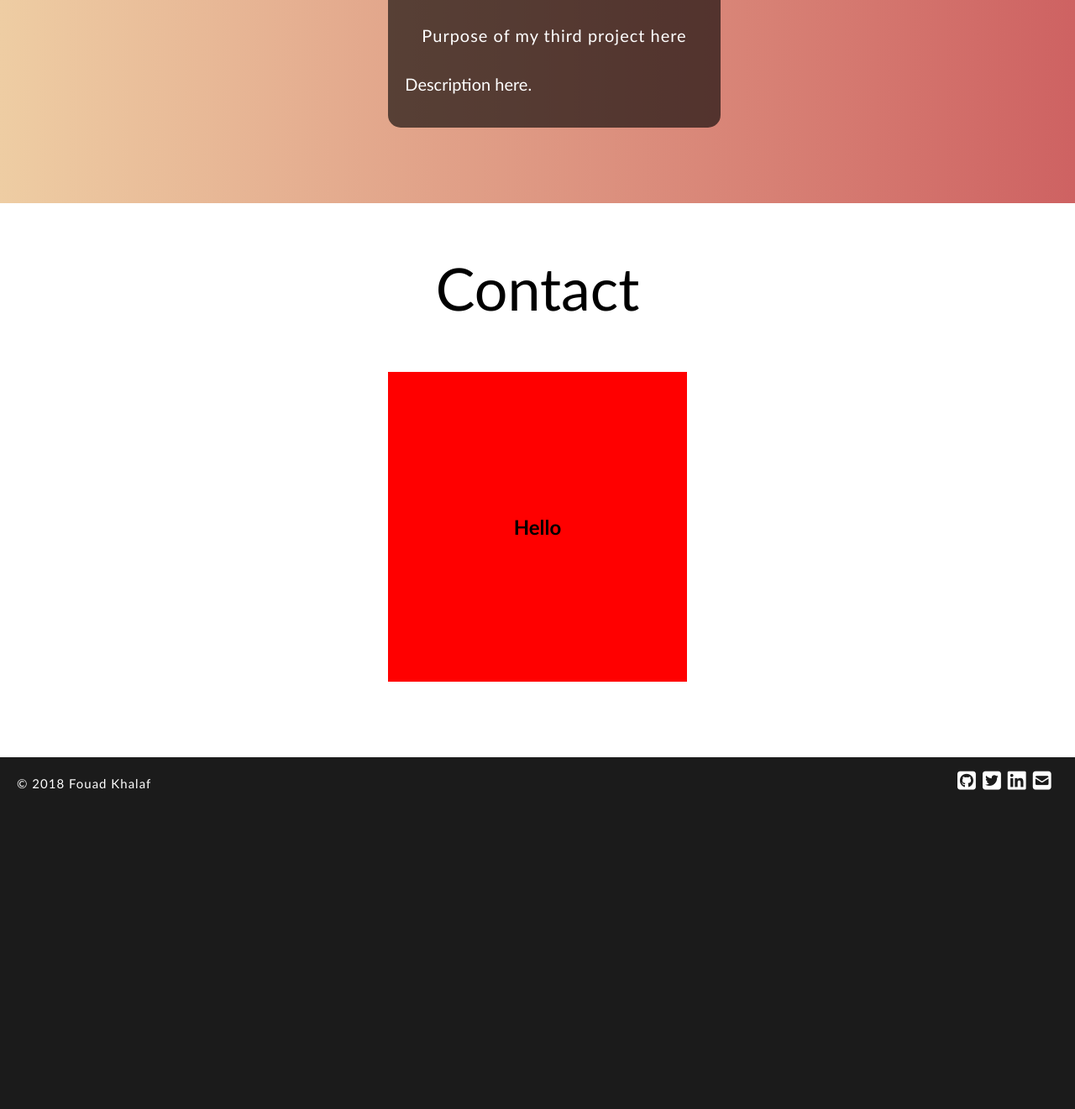
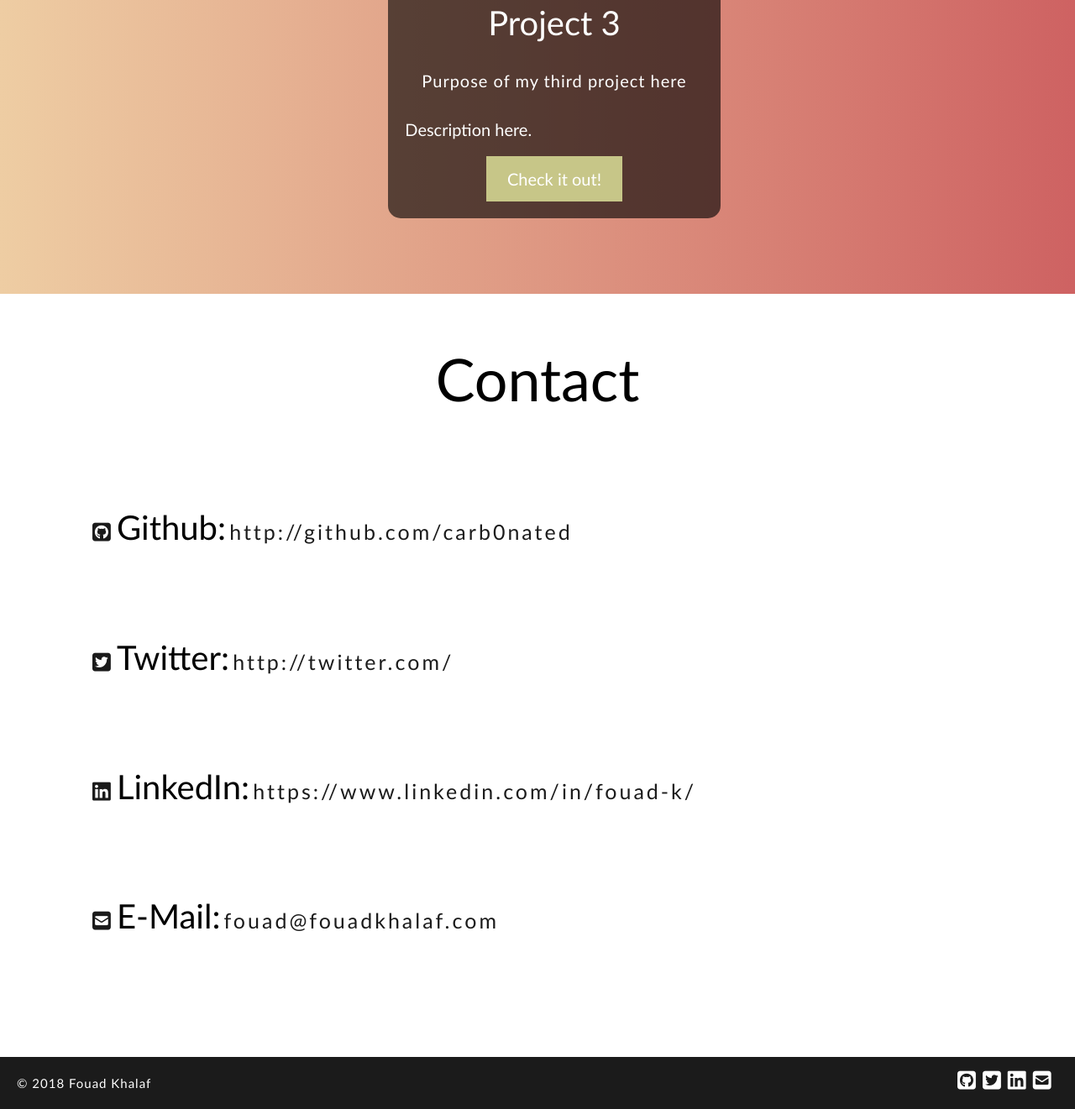
Before and after one commit to carb0nated/my-site, a plain HTML site: page index.html in a window 1280 px wide. Shown: the part 2350-3671 px from the top of the page at 84% size. Before the commit the page ends 3315 px from the top, so only its background shows below. Drawn offline with nearby package versions, Linux system fonts and the light colour scheme.

Commit message:
First version

```diff
--- a/index.html
+++ b/index.html
@@ -32,7 +32,7 @@
                         <li><a href="http://github.com/carb0nated"><i class="fa fa-github-square" aria hidden="true"></i></a></li>
                         <li><a href="http://twitter.com/"><i class="fa fa-twitter-square" aria hidden="true"></i></a></li>
                         <li><a href="https://www.linkedin.com/in/fouad-k/"><i class="fa fa-linkedin-square" aria hidden="true"></i></a></li>
-                        <li><a href="mailto:fouadnouri@outlook.com"><i class="fa fa-envelope-square" aria hidden="true"></i></a></li>
+                        <li><a href="mailto:fouad@fouadkhalaf.com"><i class="fa fa-envelope-square" aria hidden="true"></i></a></li>
                     </ul>
                 </div>
             </section>
@@ -48,6 +48,7 @@
                     <h2>Project 1</h2>
                     <h5>Purpose of my first project here</h5>
                     <p>Description here.</p>
+                    <button type="button">Check it out!</button>
                 </div>
             </div>
 
@@ -57,6 +58,7 @@
                     <h2>Project 2</h2>
                     <h5>Purpose of my second project here</h5>
                     <p>Description here.</p>
+                    <button type="button">Check it out!</button>
                 </div>
             </div>
 
@@ -66,6 +68,7 @@
                         <h2>Project 3</h2>
                         <h5>Purpose of my third project here</h5>
                         <p>Description here.</p>
+                        <button type="button">Check it out!</button>
                     </div>
                 </div>
         </section>
@@ -74,8 +77,34 @@
         <!-- Contact -->
         <section class="contact" id="contact">
                 <h1>Contact</h1>
+
                 <div class="contact-centre">
-                    <h2>Hello</h2>
+                    <div class="contact-method" id="github">
+                        <li><a href="http://github.com/carb0nated"><i class="fa fa-github-square" aria hidden="true"></i></a></li>
+                        <h2>Github:</h2>
+                        <a href="http://github.com/carb0nated">http://github.com/carb0nated</a>
+                    </div>
+                </div>
+                <div class="contact-centre">
+                    <div class="contact-method" id="twitter">
+                        <li><a href="http://twitter.com/"><i class="fa fa-twitter-square" aria hidden="true"></i></a></li>
+                        <h2>Twitter:</h2>
+                        <a href="http://twitter.com/">http://twitter.com/</a>
+                    </div>
+                </div>
+                <div class="contact-centre">
+                    <div class="contact-method" id="linkedin">
+                        <li><a href="https://www.linkedin.com/in/fouad-k/"><i class="fa fa-linkedin-square" aria hidden="true"></i></a></li>
+                        <h2>LinkedIn:</h2>
+                        <a href="https://www.linkedin.com/in/fouad-k/">https://www.linkedin.com/in/fouad-k/</a>
+                    </div>
+                </div>
+                <div class="contact-centre">
+                    <div class="contact-method" id="email">
+                        <li><a class="logo" href="mailto:fouadnouri@outlook.com"><i class="fa fa-envelope-square" aria hidden="true"></i></a></li>
+                        <h2>E-Mail:</h2>
+                        <a href="mailto:fouad@fouadkhalaf.com">fouad@fouadkhalaf.com</a>
+                    </div>
                 </div>
         </section>
 
@@ -89,7 +118,7 @@
                 <li><a href="http://github.com/carb0nated"><i class="fa fa-github-square" aria hidden="true"></i></a></li>
                 <li><a href="http://twitter.com/"><i class="fa fa-twitter-square" aria hidden="true"></i></a></li>
                 <li><a href="https://www.linkedin.com/in/fouad-k/"><i class="fa fa-linkedin-square" aria hidden="true"></i></a></li>
-                <li><a href="mailto:fouadnouri@outlook.com"><i class="fa fa-envelope-square" aria hidden="true"></i></a></li>
+                <li><a href="mailto:fouad@fouadkhalaf.com"><i class="fa fa-envelope-square" aria hidden="true"></i></a></li>
             </div>
         </section>
     </body>
--- a/style.css
+++ b/style.css
@@ -18,6 +18,21 @@ section {
     background: url(bg1.jpg) no-repeat;
     background-size: cover;
     background-repeat: no-repeat;
+}
+
+button {
+    background-color: rgb(199, 198, 136);
+    border: none;
+    color: white;
+    cursor: pointer;
+    font-family: 'Gill Sans', 'Gill Sans MT', Calibri, 'Trebuchet MS', sans-serif;
+    font-size: 20px;
+    padding: 15px 25px;
+    text-align: center;
+}
+
+button:hover {
+    background-color: rgb(218, 160, 0);
 }
 
 
@@ -174,6 +189,8 @@ ul{
 
 
 
+
+
 /*************** CONTACT SECTION ***************/
 .contact {
     background-color: white;
@@ -184,6 +201,7 @@ ul{
     padding-top: 1px;
     margin: auto;
     font-family: 'Gill Sans', 'Gill Sans MT', Calibri, 'Trebuchet MS', sans-serif;
+    overflow: hidden;
 }
 
 .contact h1 {
@@ -192,11 +210,39 @@ ul{
     font-weight: lighter;
 }
 
+.contact h2 {
+    display: inline-block;
+    font-family: 'Gill Sans', 'Gill Sans MT', Calibri, 'Trebuchet MS', sans-serif;
+    font-size: 40px;
+    font-weight: lighter;
+}
+
 .contact-centre {
+    padding: 20px;
+    text-align: left;
+    align-content: center;
+}
+
+
+.contact-method li {
     display: inline-block;
-    padding: 150px;
-    background-color: red;
+    padding-top: 0px;
 }
+
+.contact-method a{
+    color: rgb(27, 27, 27);
+    text-decoration: none;
+    font-size: 25px;
+    display: inline-block;
+    letter-spacing: 3px;
+}
+
+.logo {
+    font-size: 55px;
+    size: 55px;
+}
+
+
 
 
 
```
